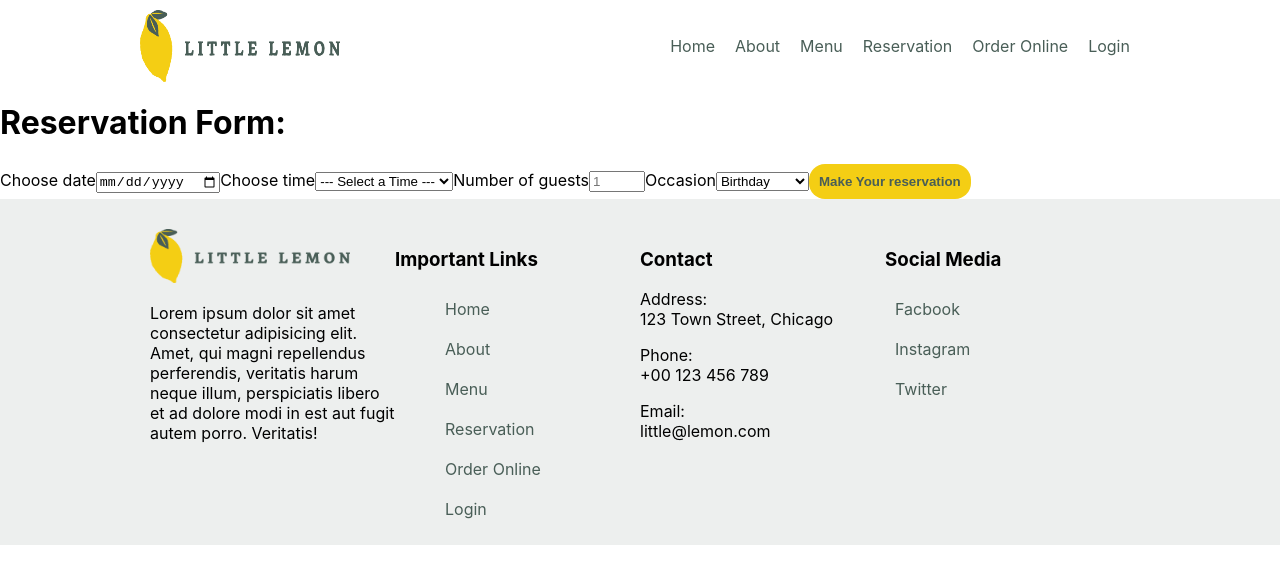
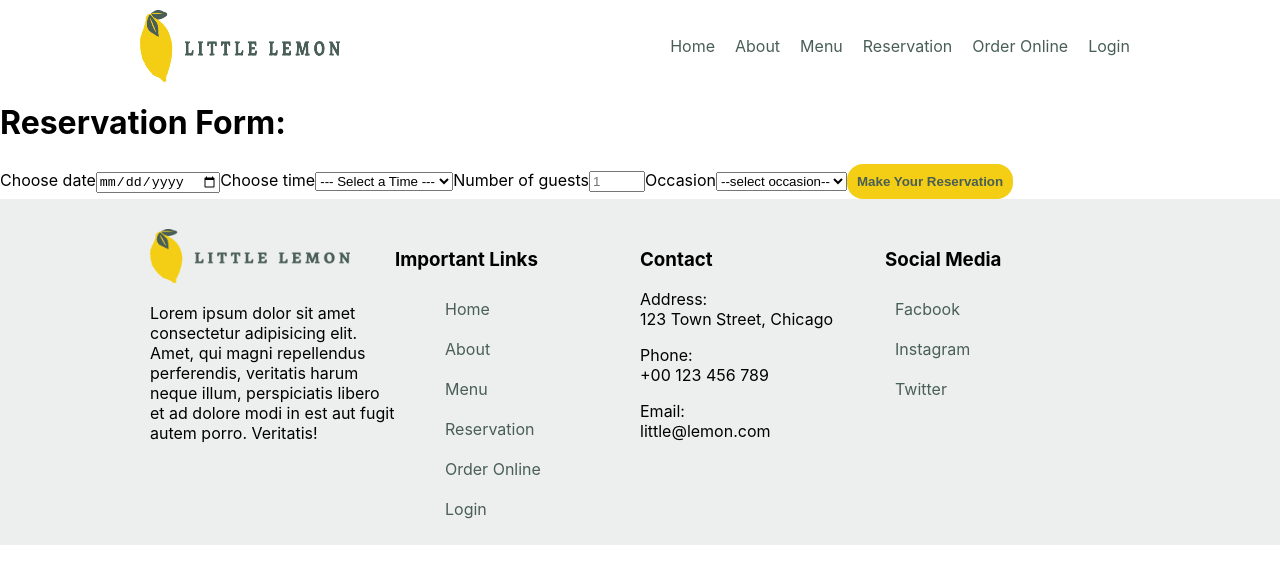
Before and after one commit to rahul-karthik-au/Little-Lemon-Restaurant, a React (Create React App) app: page /booking in a window 1280 px wide. Shown: the top 584 px of the page. Built offline with nearby package versions, Linux system fonts and the light colour scheme.

Commit message:
Bug Fixes

```diff
--- a/src/BookingForm.js
+++ b/src/BookingForm.js
@@ -4,7 +4,11 @@ function BookingForm(props){
     const [date, setDate] = useState("");
     const [time, setTime] = useState("");
     const [guests, setGuests] = useState("");
-    const [occasion,setOccasion] = useState("");
+    const [occasion,setOccasion] = useState("--select occasion--");
+
+    function getIsFormValid(){
+        return (date && time && (guests>0 && guests<11) && occasion !== "--select occasion--");
+    }
 
     function clearForm(){
         setDate("");
@@ -28,29 +32,30 @@ function BookingForm(props){
             <input type="date" id="res-date" value={date} onChange={(e) => {
                setDate(e.target.value);
                props.dispatch({payload:{date:e.target.value}})
-             }}></input>
+             }} required></input>
 
             <label htmlFor="res-time">Choose time</label>
             <select id="res-time" value={time} onChange={(e) => {
                setTime(e.target.value);
-             }}>
+             }} required>
                 {props.timings.map((t)=>{return <option key={t}>{t}</option>})}
             </select>
 
             <label htmlFor="guests">Number of guests</label>
             <input type="number" placeholder="1" min="1" max="10" id="guests" value={guests} onChange={(e) => {
                setGuests(e.target.value);
-             }}></input>
+             }} required></input>
 
             <label htmlFor="occasion">Occasion</label>
             <select id="occasion" value={occasion} onChange={(e) => {
                setOccasion(e.target.value);
-             }}>
+             }} required>
+                <option>--select occasion--</option>
                 <option>Birthday</option>
                 <option>Anniversary</option>
             </select>
 
-            <input className="btn" type="submit" value="Make Your reservation" onClick={handleSubmit}></input>
+            <button className="btn" disabled={!getIsFormValid()} onClick={handleSubmit} aria-label="On Click">Make Your Reservation</button>
         </form>
         </>
     )
--- a/src/ConfirmedBooking.js
+++ b/src/ConfirmedBooking.js
@@ -1,7 +1,20 @@
 import Header from "./Header";
 import Footer from "./Footer";
+import { useNavigate } from "react-router-dom";
+import { useEffect } from "react";
+
+
 
 function ConfirmedBooking(){
+    const navigate = useNavigate();
+    useEffect(()=>{
+        setTimeout(function(){
+            navigate("/")
+        }, 1500);
+    })
+
+
+
     return(
         <>
         <Header />
```
